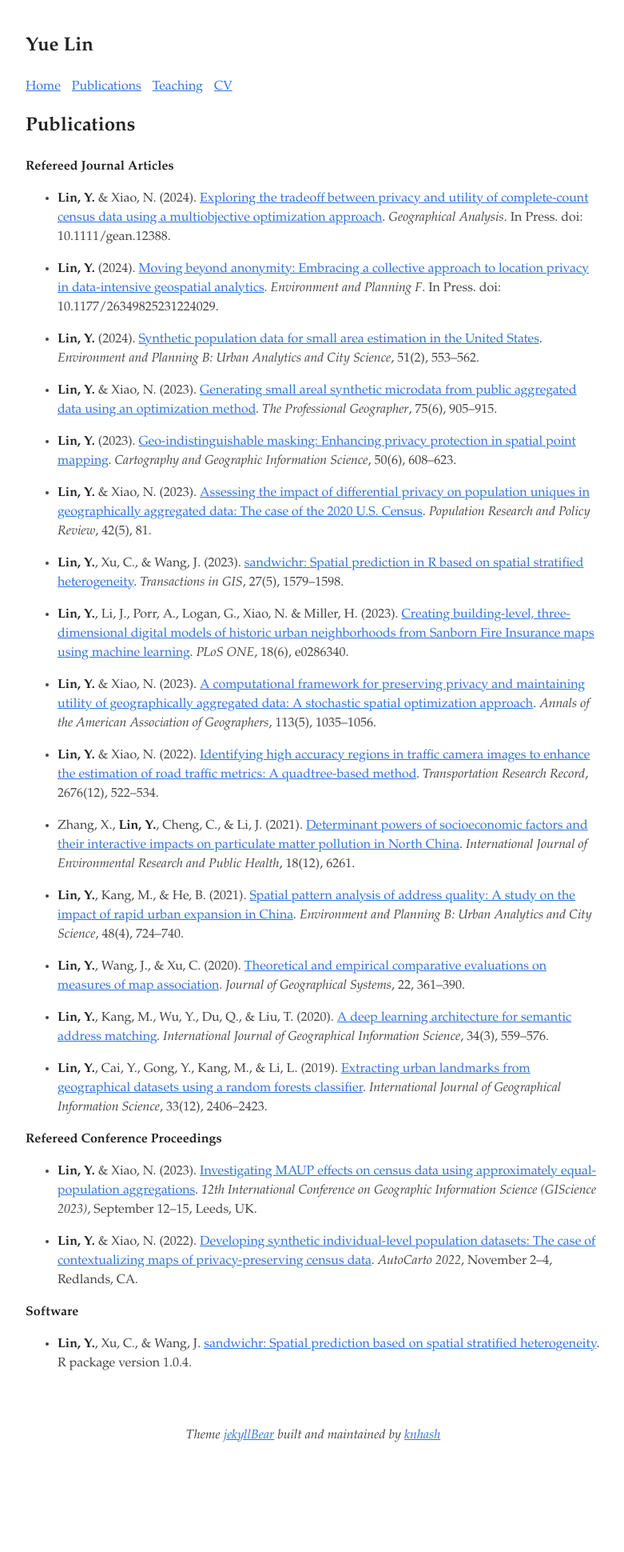
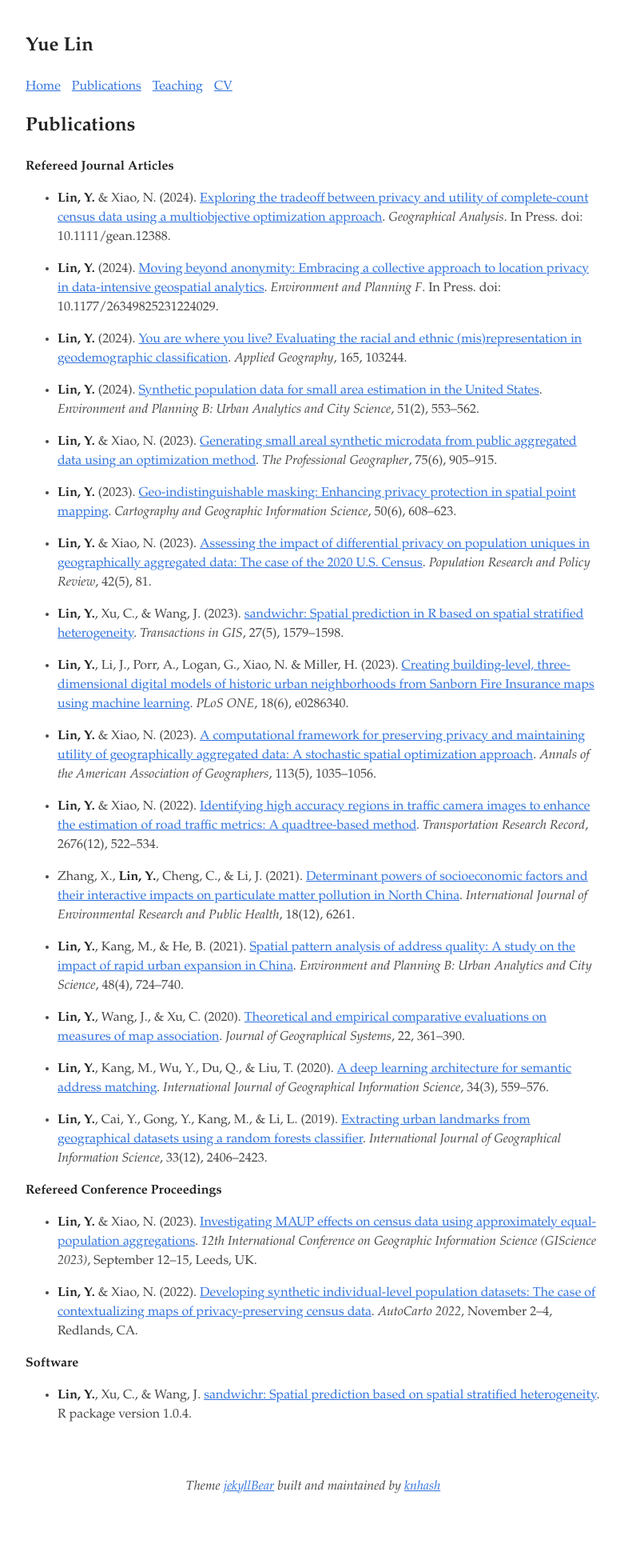
Before and after one commit to linyuehzzz/linyuehzzz.github.io, a Jekyll site: the page built from publications.md, in a window 1280 px wide. Shown: the whole page at 80% size, without its empty margins (248-1029 px from the left). Built offline with Jekyll 4.4.1, drawn with Linux system fonts in a browser that asks for light colours; before the commit the page ends 1876 px from its top, so only the background shows below that.

Commit message:
Update publications.md

```diff
--- a/publications.md
+++ b/publications.md
@@ -10,6 +10,8 @@ permalink: /publications
 - **Lin, Y.** & Xiao, N. (2024). [Exploring the tradeoff between privacy and utility of complete-count census data using a multiobjective optimization approach](https://doi.org/10.1111/gean.12388). *Geographical Analysis*. In Press. doi: 10.1111/gean.12388.
 
 - **Lin, Y.** (2024). [Moving beyond anonymity: Embracing a collective approach to location privacy in data-intensive geospatial analytics](https://journals.sagepub.com/doi/10.1177/26349825231224029). *Environment and Planning F*. In Press. doi: 10.1177/26349825231224029.
+
+- **Lin, Y.** (2024). [You are where you live? Evaluating the racial and ethnic (mis)representation in geodemographic classification](https://doi.org/10.1016/j.apgeog.2024.103244). *Applied Geography*, 165, 103244.
 
 - **Lin, Y.** (2024). [Synthetic population data for small area estimation in the United States](https://doi.org/10.1177/23998083231215825). *Environment and Planning B: Urban Analytics and City Science*, 51(2), 553--562.
 
```
